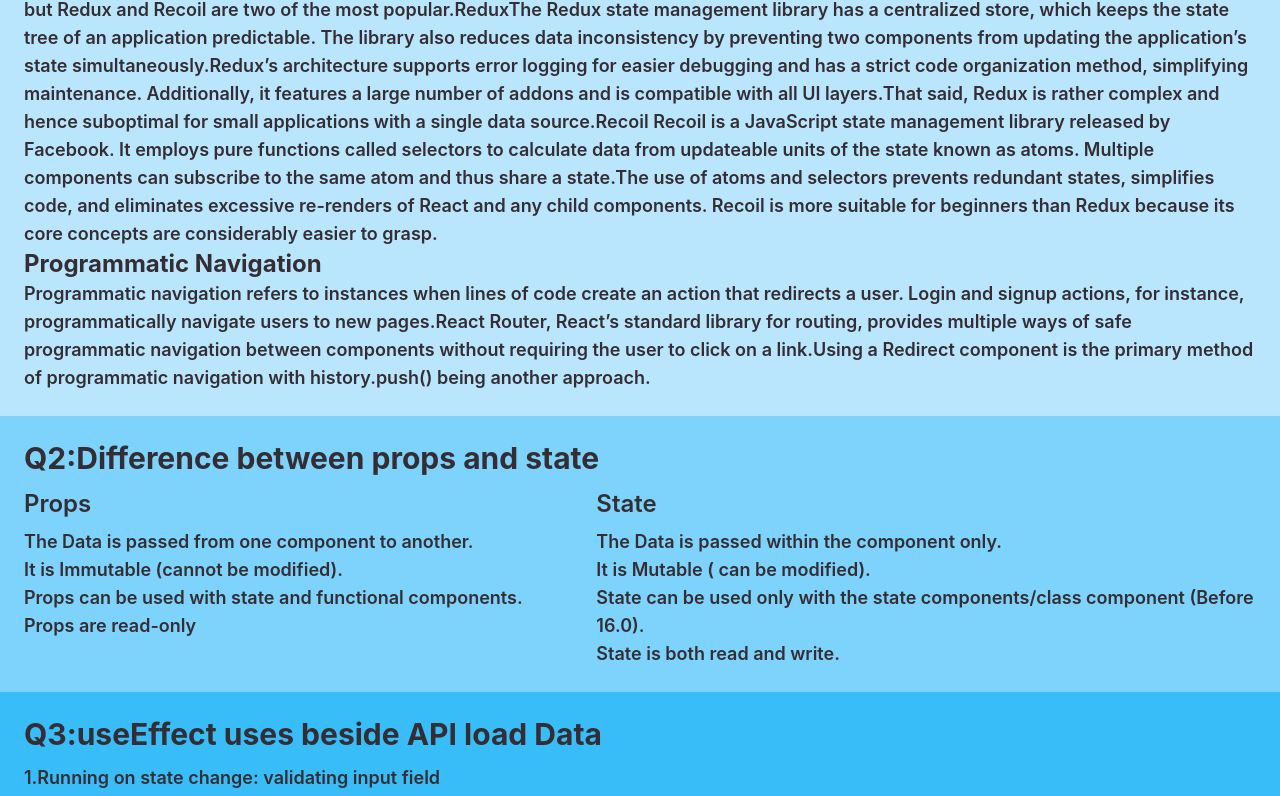
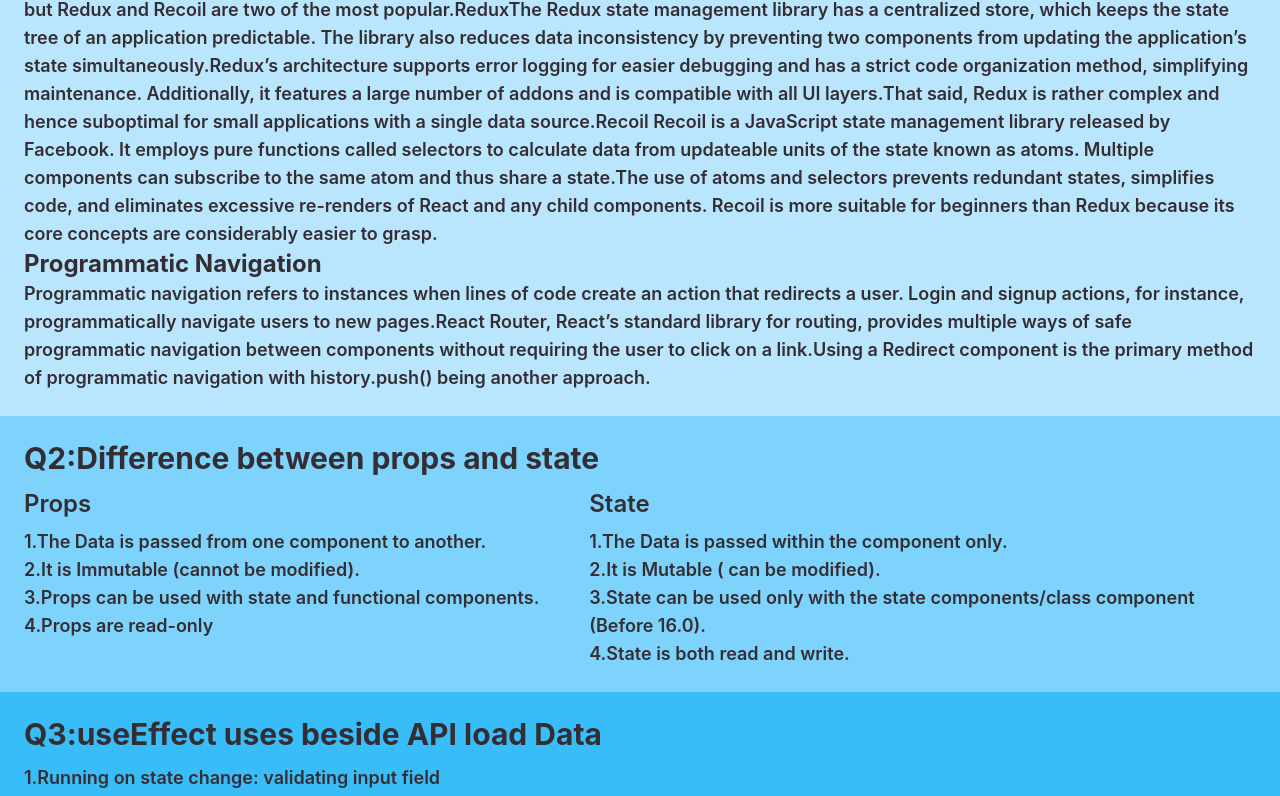
Before and after one commit to Faisalnoman44/Gold-Gym, a React (Create React App) app: page / in a window 1280 px wide. Shown: the part 1996-2792 px from the top of the page. Built offline with nearby package versions, Linux system fonts and the light colour scheme.

Commit message:
icon added

```diff
--- a/src/Components/Exercises/Exercises.js
+++ b/src/Components/Exercises/Exercises.js
@@ -47,6 +47,7 @@
             <div>
                 <Information
                 exerciseTime ={exerciseTime}
+                setExerciseTime ={setExerciseTime}
                 handleAddBreakTime={handleAddBreakTime}
                 breakTime = {breakTime}
                 ></Information>
--- a/src/Components/Infomation/Information.js
+++ b/src/Components/Infomation/Information.js
@@ -7,10 +7,10 @@
 
 import './Information.css'
 
-const Information = ({ exerciseTime, handleAddBreakTime, breakTime }) => {
+const Information = ({ exerciseTime, handleAddBreakTime, breakTime, setExerciseTime }) => {
 
-    const notify = () =>{
-        if(exerciseTime && breakTime){
+    const notify = () => {
+        if (exerciseTime && breakTime) {
             toast.success('Congratulations', {
                 position: "top-center",
                 autoClose: 5000,
@@ -19,7 +19,9 @@
                 pauseOnHover: true,
                 draggable: true,
                 progress: undefined,
-                });
+            });
+
+            setExerciseTime(0)
         }
 
     }
@@ -42,7 +44,7 @@
                 <Details name={'Break Time'} time={breakTime}></Details>
             </div>
             <div className='mt-8'>
-                <button onClick={() =>notify()} className="btn btn-info w-full">Activity Completed</button>
+                <button onClick={() => notify()} className="btn btn-info w-full mb-5">Activity Completed</button>
             </div>
             <ToastContainer></ToastContainer>
         </div>
--- a/src/Components/Nav/Nav.js
+++ b/src/Components/Nav/Nav.js
@@ -23,7 +23,7 @@
                     <div className="dropdown dropdown-end">
                         <label tabIndex={0} className="btn btn-ghost btn-circle block md:hidden">
                             <div className=' flex justify-center '>
-                                <FaBars className='text-xl'></FaBars>
+                                <FaBars className='text-xl mt-3'></FaBars>
                             </div>
                         </label>
                         <ul tabIndex={0} className="menu menu-compact dropdown-content mt-3 p-2 shadow bg-base-100 rounded-box w-52">
--- a/src/Components/Questions/Questions.js
+++ b/src/Components/Questions/Questions.js
@@ -24,23 +24,23 @@
             </div>
             <div className='bg-sky-300 p-6'>
                 <h1 className='text-3xl font-bold mb-3'>Q2:Difference between props and state</h1>
-                <div className='flex'>
+                <div className='lg:flex'>
                     <div className='w-1/2'>
                         <h3 className='text-2xl font-semibold mb-2'>Props</h3>
-                        <div className='text-lg font-semibold'>
-                            <p>The Data is passed from one component to another.</p>
-                            <p>It is Immutable (cannot be modified).</p>
-                            <p>Props can be used with state and functional components.</p>
-                            <p>Props are read-only</p>
+                        <div className='text-lg font-semibold mb-3'>
+                            <p>1.The Data is passed from one component to another.</p>
+                            <p>2.It is Immutable (cannot be modified).</p>
+                            <p>3.Props can be used with state and functional components.</p>
+                            <p>4.Props are read-only</p>
                         </div>
                     </div>
                     <div>
                         <h3 className='text-2xl font-semibold mb-2'>State</h3>
                         <div className='text-lg font-semibold'>
-                            <p>The Data is passed within the component only.</p>
-                            <p>It is Mutable ( can be modified).</p>
-                            <p>State can be used only with the state components/class component (Before 16.0).</p>
-                            <p>State is both read and write.</p>
+                            <p>1.The Data is passed within the component only.</p>
+                            <p>2.It is Mutable ( can be modified).</p>
+                            <p>3.State can be used only with the state components/class component (Before 16.0).</p>
+                            <p>4.State is both read and write.</p>
                         </div>
 
                     </div>
```
